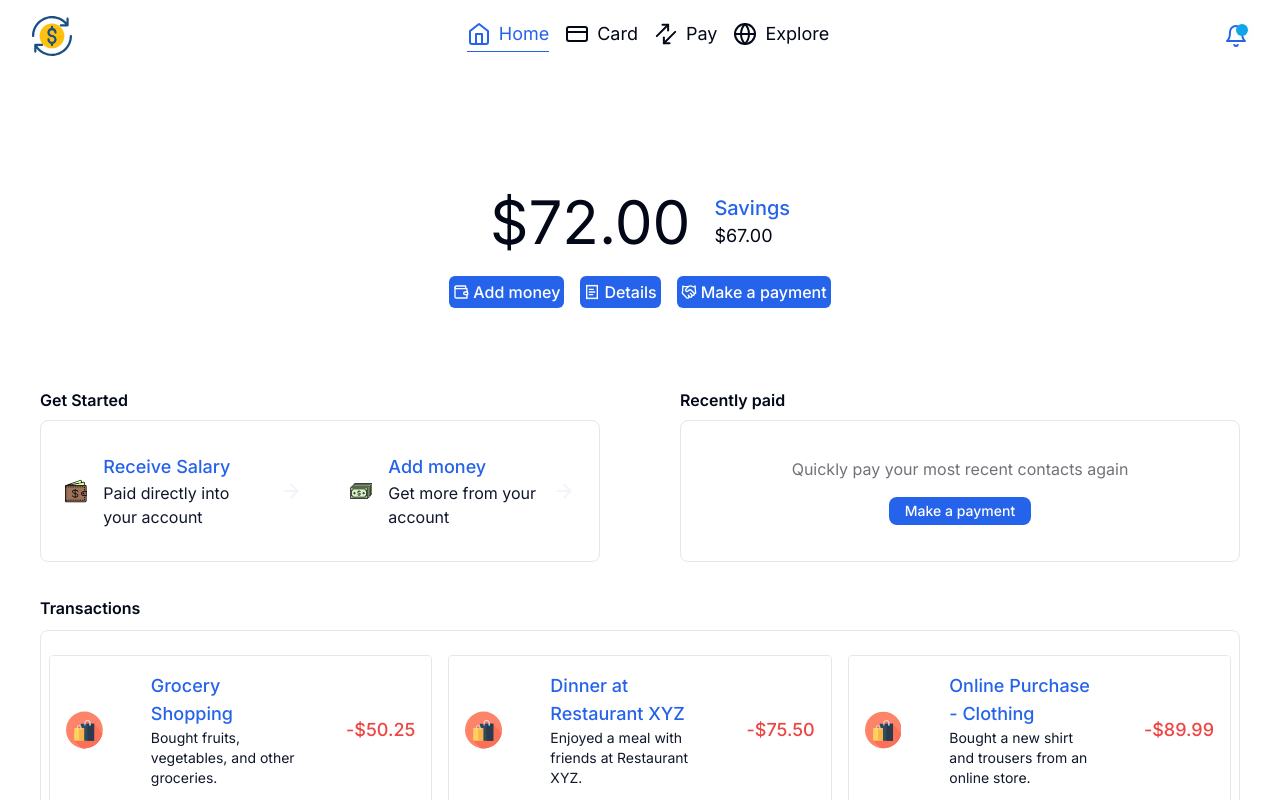
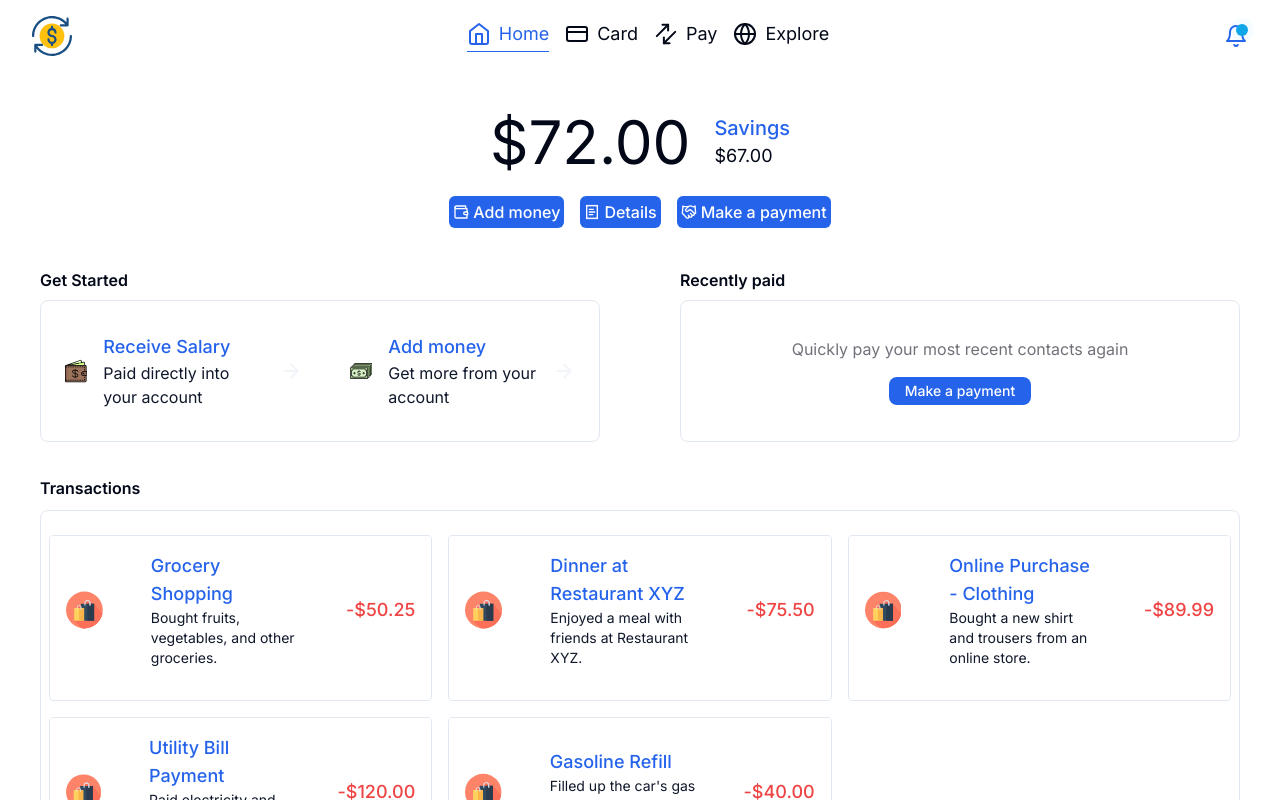
Before and after one commit to joaovitorscr/cash-app, a Next.js app: page / in a window 1280 px wide. Shown: the top 800 px of the page. Built offline with nearby package versions, Linux system fonts and the light colour scheme.

Commit message:
FEAT: Fix margint top inconsistency between pages

```diff
--- a/src/app/card/page.tsx
+++ b/src/app/card/page.tsx
@@ -3,7 +3,7 @@ import { Button } from '@/components/button'
 
 export default function CardPage() {
   return (
-    <main className="container mx-auto mt-20 flex flex-col items-center justify-center md:mt-40">
+    <main className="container mx-auto flex flex-col items-center justify-center">
       <CreditCardImage />
       <div className="flex flex-col items-center text-center">
         <h2 className="text-xl font-medium text-primary md:text-4xl">
--- a/src/app/explore/page.tsx
+++ b/src/app/explore/page.tsx
@@ -10,7 +10,7 @@ export default function Explore() {
   const stores = data.stores
 
   return (
-    <main className="container mx-auto my-20 p-2">
+    <main className="container mx-auto p-2">
       <h2 className="text-2xl font-medium md:text-3xl">Explore</h2>
       <div className="my-8">
         <h3 className="font-medium md:text-lg">
@@ -38,7 +38,7 @@ export default function Explore() {
         <h3 className="font-medium md:text-lg">
           Stores with discount using you credit card
         </h3>
-        <div className="flex justify-center rounded-md border">
+        <div className="mt-4 flex justify-center rounded-md border">
           <div className="mt-4 grid grid-cols-1 gap-8 py-8 md:grid-cols-3 lg:grid-cols-4">
             {stores.map(({ alt, description, discount, id, image, name }) => (
               <StoreCard
--- a/src/app/page.tsx
+++ b/src/app/page.tsx
@@ -5,7 +5,7 @@ import { TransactionsSection } from '@/components/home/transactions/transactions
 
 export default function Home() {
   return (
-    <main className="container mx-auto my-20 px-2">
+    <main className="container mx-auto px-2">
       <AccountSummarySection />
       <div className="lg:flex lg:items-center lg:gap-4">
         <GetStartedSection />
--- a/src/app/payment/page.tsx
+++ b/src/app/payment/page.tsx
@@ -10,7 +10,7 @@ export default function Pay() {
   const payments = data.payments
 
   return (
-    <main className="container mx-auto my-20 space-y-8 px-2 md:space-y-0 lg:space-y-8">
+    <main className="container mx-auto space-y-8 px-2 md:space-y-0 lg:space-y-8">
       <div className="space-y-8 md:mx-auto md:flex md:justify-center md:gap-20 md:space-y-0 lg:block lg:space-y-8">
         <div>
           <h2 className="text-2xl font-medium">Transfer options</h2>
--- a/src/app/template.tsx
+++ b/src/app/template.tsx
@@ -5,6 +5,7 @@ import { motion } from 'framer-motion'
 export default function Template({ children }: { children: React.ReactNode }) {
   return (
     <motion.div
+      className="my-20 md:my-10"
       initial={{ y: 20, opacity: 0 }}
       animate={{ y: 0, opacity: 1 }}
       transition={{ ease: 'easeInOut', duration: 0.3 }}
--- a/src/components/explore/store-card.tsx
+++ b/src/components/explore/store-card.tsx
@@ -19,7 +19,7 @@ export function StoreCard({
     <div className="group relative w-fit cursor-pointer">
       <div className="overflow-hidden rounded-md">
         <Image
-          className="size-64 object-cover blur-[2px] transition duration-500 group-hover:scale-125"
+          className="size-64 object-cover blur-[3px] transition duration-500 group-hover:scale-125"
           width={1920}
           height={1080}
           src={image}
--- a/src/components/home/account-summary.tsx
+++ b/src/components/home/account-summary.tsx
@@ -5,7 +5,7 @@ import { buttonVariants } from '@/components/button'
 
 export function AccountSummarySection() {
   return (
-    <div className="md:py-10">
+    <div>
       <div className="flex items-center justify-center gap-6">
         <p className="text-4xl md:text-6xl">
           {numberToDollar(Math.floor(Math.random() * 100))}
```
